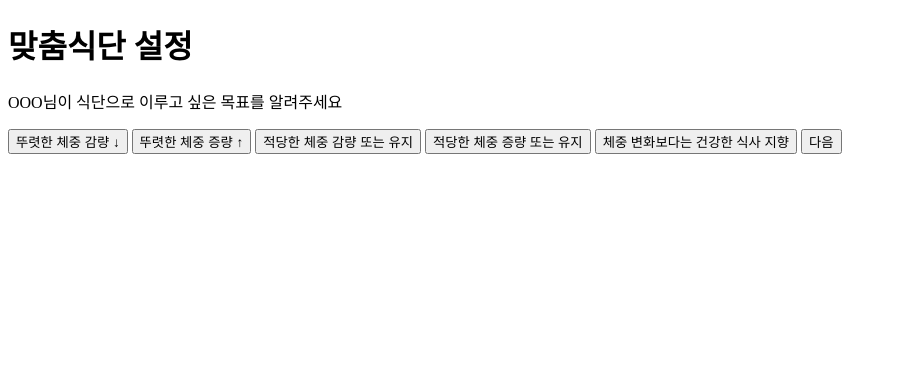
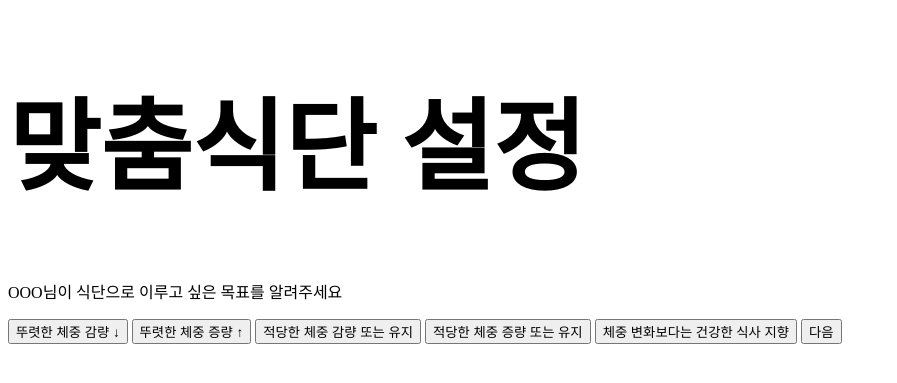
Before and after one commit to leegh1025/NutriLife, a Django app: page /user_info/goal/ in a window 1280 px wide. Shown: the top 383 px of the page, without its empty margins (0-897 px from the left). Run offline with Django 4.2, Linux system fonts and the light colour scheme.

Commit message:
settings.py - static 관련 코드 추가

```diff
--- a/config/settings.py
+++ b/config/settings.py
@@ -119,7 +119,9 @@ USE_TZ = True
 # Static files (CSS, JavaScript, Images)
 # https://docs.djangoproject.com/en/4.2/howto/static-files/
 
-STATIC_URL = 'static/'
+
+STATIC_URL = '/static/'
+STATICFILES_DIRS = [BASE_DIR / "static"]
 
 # Default primary key field type
 # https://docs.djangoproject.com/en/4.2/ref/settings/#default-auto-field
--- /dev/null
+++ b/static/css/goal.css
@@ -0,0 +1,3 @@
+h1 {
+    font-size: 100px;
+}
--- a/templates/User/user_info_goal.html
+++ b/templates/User/user_info_goal.html
@@ -1,9 +1,12 @@
+{% load static %}
+
 <!DOCTYPE html>
 <html lang="ko">
 <head>
     <meta charset="UTF-8">
     <meta name="viewport" content="width=device-width, initial-scale=1.0">
     <title>목표 설정</title>
+    <link rel="stylesheet" href="{% static 'css/goal.css' %}">
 </head>
 <body>
     <header>
```
Also changed, not shown: users/migrations/0001_initial.py.
